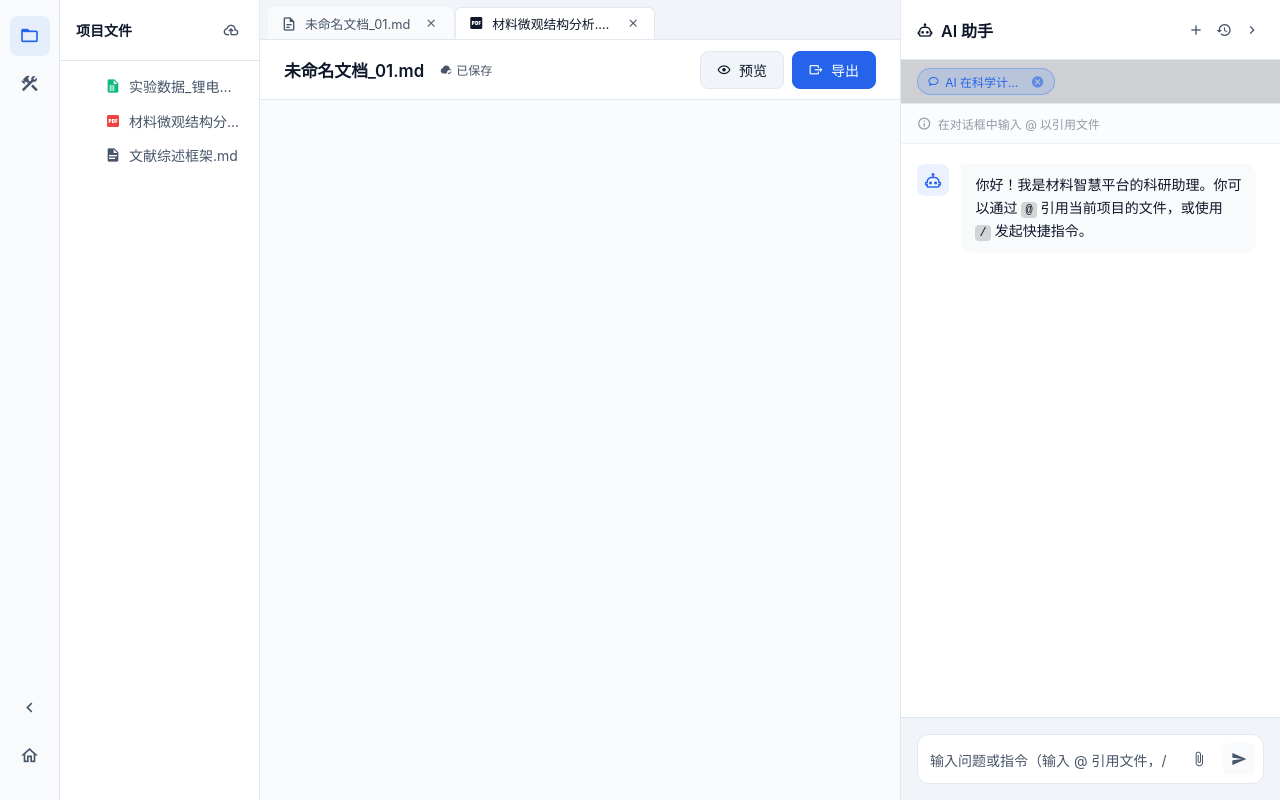
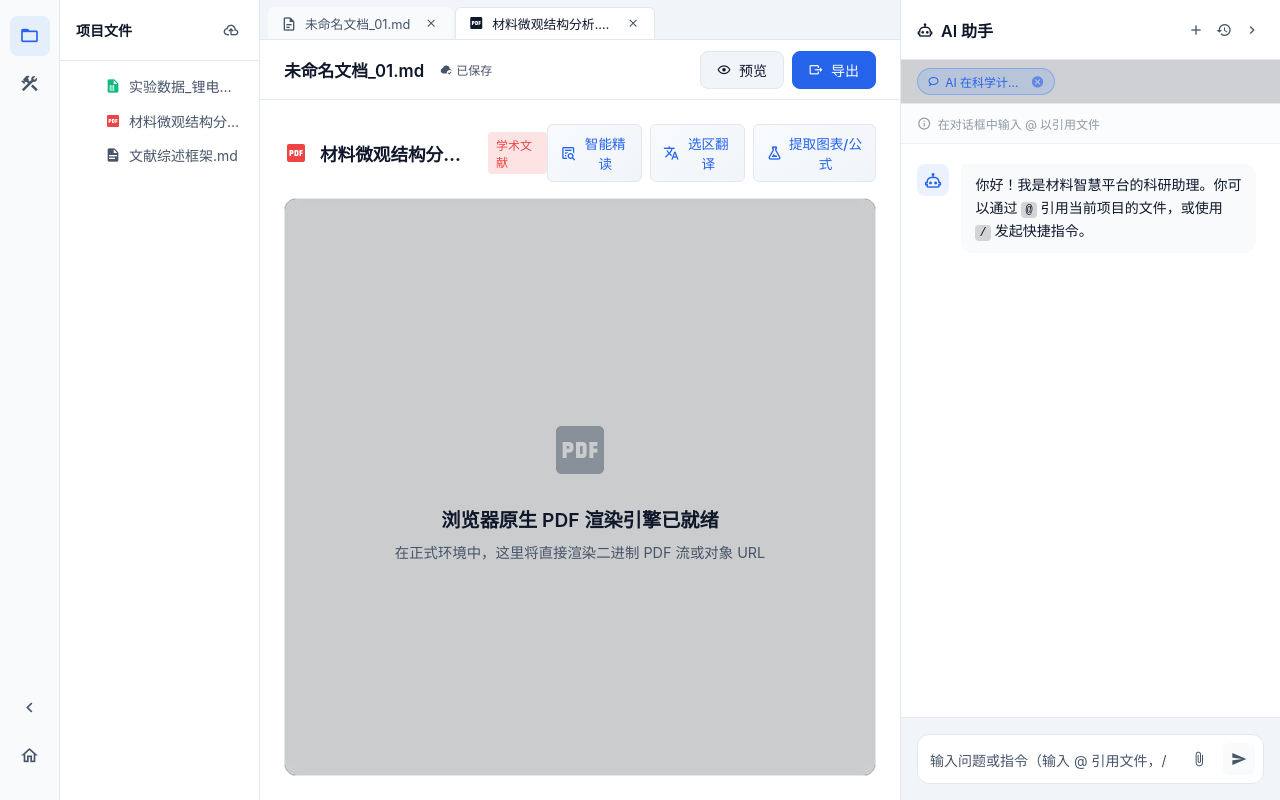
Before and after one commit to mengyunricado-abc/materials-intelligence-platform, a Vue app: page /console in a window 1280 px wide. Both pictures are taken after a click on the element "材料微观结构分析.pdf". Built offline with nearby package versions, Linux system fonts and the light colour scheme.

Commit message:
科研深度文献阅读 (PDF)

```diff
--- a/src/components/Workspace/CSVViewer.vue
+++ b/src/components/Workspace/CSVViewer.vue
@@ -47,12 +47,13 @@
 import { ref } from 'vue'
 
 
-defineProps<{
+defineProps({
   fileName: {
     type: String,
     default: '实验数据.csv'
   }
-}>()
+})
+
 
 // 模拟科研数据
 const mockRows = ref([
--- /dev/null
+++ b/src/components/Workspace/PDFReader.vue
@@ -0,0 +1,197 @@
+<template>
+  <div class="pdf-reader">
+    <div class="reader-header">
+      <div class="file-meta">
+        <span class="mdi mdi-file-pdf-box file-icon"></span>
+        <h3>{{ fileName }}</h3>
+        <span class="paper-badge">学术文献</span>
+      </div>
+      <div class="ai-toolbar">
+        <button class="ai-btn" @click="emit('ai-action', 'summarize')">
+          <span class="mdi mdi-text-box-search-outline"></span> 智能精读
+        </button>
+        <button class="ai-btn" @click="emit('ai-action', 'translate')">
+          <span class="mdi mdi-translate"></span> 选区翻译
+        </button>
+        <button class="ai-btn" @click="emit('ai-action', 'extract')">
+          <span class="mdi mdi-flask-outline"></span> 提取图表/公式
+        </button>
+      </div>
+    </div>
+
+    <div class="reader-body">
+      <!-- 纯前端最佳实践：利用原生 iframe 加载 PDF，依赖浏览器内置的高效渲染器 -->
+      <iframe
+        class="pdf-frame"
+        :src="pdfUrl"
+        title="PDF Viewer"
+        frameborder="0"
+      ></iframe>
+
+      <!-- 如果没有传入真实 PDF 路径，展示一个优雅的占位蒙层 -->
+      <div class="placeholder-overlay" v-if="!pdfUrl">
+        <span class="mdi mdi-file-pdf-box placeholder-icon"></span>
+        <p>浏览器原生 PDF 渲染引擎已就绪</p>
+        <span class="sub-text">在正式环境中，这里将直接渲染二进制 PDF 流或对象 URL</span>
+      </div>
+    </div>
+  </div>
+</template>
+
+<script setup lang="ts">
+/**
+ * @vibe-intent 纯前端科研文献（PDF）阅读器面板。采用浏览器原生 iframe 引擎保障渲染性能，并前置包裹了 AI 伴读工具链的 UI 骨架。
+ * @vibe-model Gemini 3.1 Pro (High)
+ * @vibe-ref intents.md#2026-04-30
+ */
+import { computed } from 'vue'
+
+const props = defineProps({
+  fileName: {
+    type: String,
+    default: '未命名文献.pdf'
+  },
+  fileUrl: {
+    type: String,
+    default: ''
+  }
+})
+
+
+const emit = defineEmits<{
+  'ai-action': [action: string]
+}>()
+
+// 为了防止开发环境跨域或 404，如果未提供 url 则使用空
+const pdfUrl = computed(() => {
+  return props.fileUrl || ''
+})
+</script>
+
+<style scoped lang="scss">
+.pdf-reader {
+  flex: 1;
+  display: flex;
+  flex-direction: column;
+  background-color: var(--bg-primary);
+  padding: 1.5rem;
+  overflow: hidden;
+  height: 100%;
+}
+
+.reader-header {
+  display: flex;
+  justify-content: space-between;
+  align-items: center;
+  margin-bottom: 1rem;
+  flex-shrink: 0;
+
+  .file-meta {
+    display: flex;
+    align-items: center;
+    gap: 0.75rem;
+
+    .file-icon {
+      font-size: 1.5rem;
+      color: #ef4444; /* PDF 经典红 */
+    }
+
+    h3 {
+      margin: 0;
+      font-size: 1.1rem;
+      color: var(--text-primary);
+      max-width: 300px;
+      overflow: hidden;
+      text-overflow: ellipsis;
+      white-space: nowrap;
+    }
+
+    .paper-badge {
+      font-size: 0.75rem;
+      padding: 0.25rem 0.5rem;
+      background-color: rgba(239, 68, 68, 0.15);
+      color: #ef4444;
+      border-radius: 4px;
+      font-weight: 500;
+    }
+  }
+
+  .ai-toolbar {
+    display: flex;
+    gap: 0.5rem;
+
+    .ai-btn {
+      display: flex;
+      align-items: center;
+      gap: 0.4rem;
+      padding: 0.5rem 0.8rem;
+      border-radius: 6px;
+      background: linear-gradient(145deg, var(--bg-secondary), var(--bg-tertiary));
+      border: 1px solid var(--border-color);
+      color: var(--color-primary);
+      font-size: 0.85rem;
+      font-weight: 500;
+      cursor: pointer;
+      transition: all 0.2s cubic-bezier(0.4, 0, 0.2, 1);
+
+      .mdi {
+        font-size: 1rem;
+      }
+
+      &:hover {
+        transform: translateY(-1px);
+        border-color: var(--color-primary);
+        box-shadow: 0 4px 12px rgba(59, 130, 246, 0.15);
+      }
+    }
+  }
+}
+
+.reader-body {
+  flex: 1;
+  position: relative;
+  border: 1px solid var(--border-color);
+  border-radius: 12px;
+  background-color: #525659; /* 经典 PDF 浏览器背景色 */
+  overflow: hidden;
+  box-shadow: inset 0 2px 10px rgba(0,0,0,0.1);
+
+  .pdf-frame {
+    width: 100%;
+    height: 100%;
+    display: block;
+    background-color: transparent;
+  }
+
+  .placeholder-overlay {
+    position: absolute;
+    inset: 0;
+    display: flex;
+    flex-direction: column;
+    align-items: center;
+    justify-content: center;
+    background: var(--glass-bg);
+    backdrop-filter: blur(8px);
+    color: var(--text-primary);
+    text-align: center;
+
+    .placeholder-icon {
+      font-size: 4rem;
+      color: var(--text-secondary);
+      margin-bottom: 1rem;
+      opacity: 0.5;
+    }
+
+    p {
+      font-size: 1.2rem;
+      font-weight: 600;
+      margin: 0 0 0.5rem 0;
+    }
+
+    .sub-text {
+      font-size: 0.9rem;
+      color: var(--text-secondary);
+    }
+  }
+}
+</style>
--- a/src/layouts/ConsoleLayout.vue
+++ b/src/layouts/ConsoleLayout.vue
@@ -81,6 +81,12 @@
         <div class="tab-pane" v-show="isOpenCsvTab">
           <CSVViewer :fileName="activeTab?.title" />
         </div>
+
+        <!-- PDF 科研文献阅读器组件 -->
+        <div class="tab-pane" v-show="isOpenPdfTab">
+          <PDFReader :fileName="activeTab?.title" />
+        </div>
+
 
 
         <!-- 工具挂载区 (常驻防卸载，天然保活) -->
@@ -200,7 +206,7 @@ import ChatInput from '../components/Copilot/ChatInput.vue'
 import ToolList from '../components/Sidebar/ToolList.vue'
 import TabHeader from '../components/Workspace/TabHeader.vue'
 import CSVViewer from '../components/Workspace/CSVViewer.vue'
-
+import PDFReader from '../components/Workspace/PDFReader.vue'
 
 // hooks & utils
 import { useTabs } from '../composables/useTabs'
@@ -246,6 +252,13 @@ const isOpenCsvTab = computed(() => {
          activeTab.value.title.toLowerCase().endsWith('.csv')
 })
 
+const isOpenPdfTab = computed(() => {
+  return activeTab.value &&
+         activeTab.value.type === 'doc' &&
+         activeTab.value.id !== 'doc_default' &&
+         activeTab.value.title &&
+         activeTab.value.title.toLowerCase().endsWith('.pdf')
+})
 
 onMounted(() => {
   if (route.query.toolId) {
```
Also changed, not shown: .vibe/intents.md.
